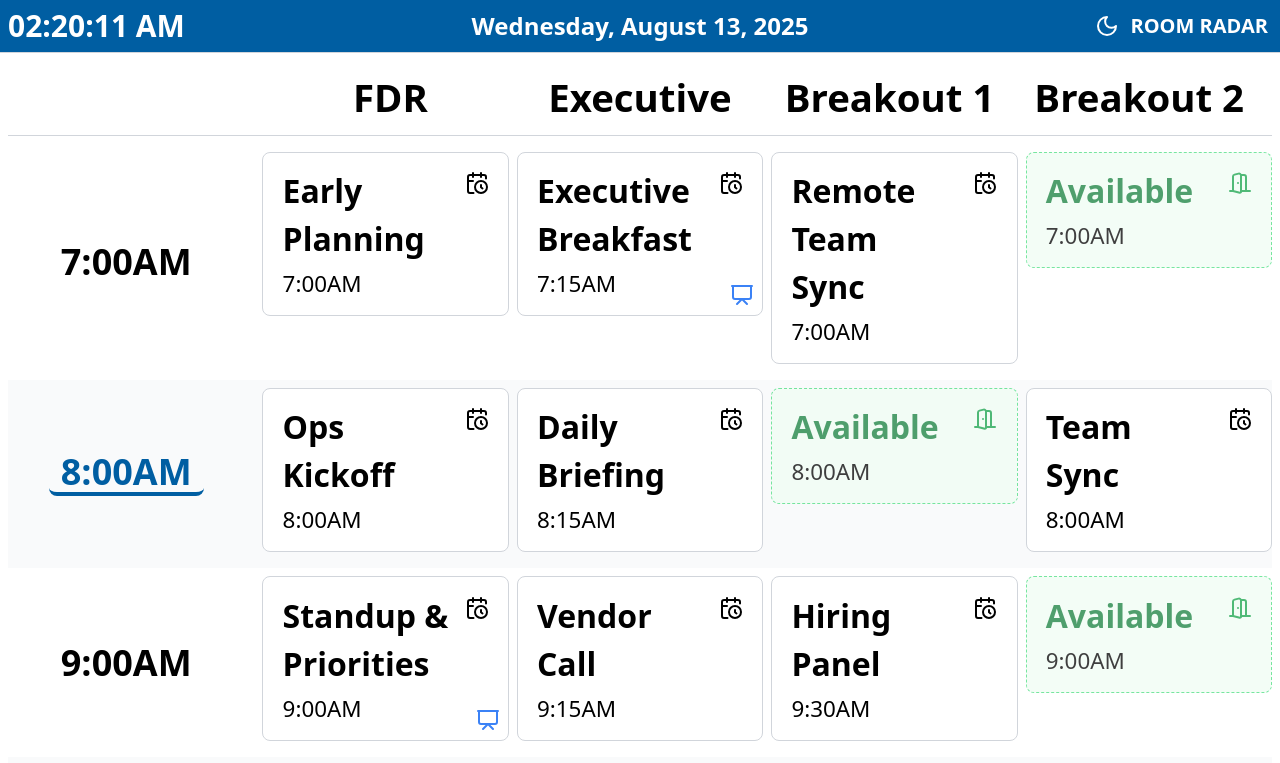
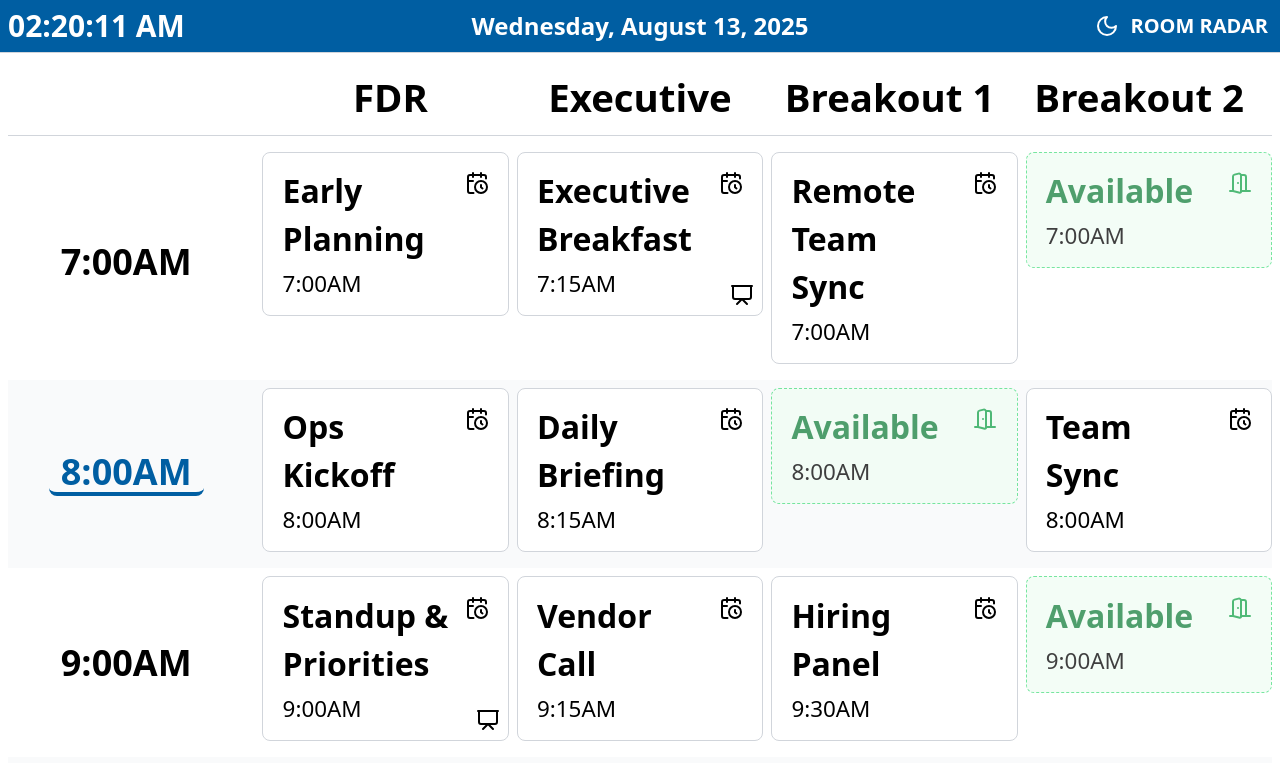
Before and after one commit to LiningCocoon/Room-Radar-Interface, a React (Vite) app: page /simplified in a window 1280 px wide. Shown: the top 763 px of the page. Built offline with nearby package versions, Linux system fonts and the light colour scheme.

Commit message:
[Magic Patterns] Updated from 'AV Icon Color and Card Styling Fix'

```diff
--- a/src/components/MeetingCard.tsx
+++ b/src/components/MeetingCard.tsx
@@ -72,10 +72,7 @@ const MeetingCard: React.FC<MeetingCardProps> = ({
   } else {
     cardClasses += isCondensed ? ' p-[0.54rem] ml-0' : ' p-[0.9rem] ml-0'; // reduced padding by 20%
   }
-  // Apply opacity to all past items
-  if (status === 'past') {
-    cardClasses += ' opacity-50';
-  }
+  // Apply opacity to all past items is now moved to the final return div
   let textColorClass = 'text-black dark:text-white';
   let iconComponent = null;
   // Apply specific styles based on status
@@ -107,9 +104,15 @@ const MeetingCard: React.FC<MeetingCardProps> = ({
     // Remove the gold color styling - use standard text color
     textColorClass = 'text-black dark:text-white';
   }
+  // Get AV icon color based on status
+  const getAvIconColor = () => {
+    if (status === 'active') return 'text-[#005ea2] dark:text-[#4d9eff]';
+    if (status === 'past') return 'text-gray-500 dark:text-gray-400';
+    return 'text-black dark:text-white'; // upcoming
+  };
   // A/V Support icon size based on condensed state
   const avIconSize = isCondensed ? 16 : 20;
-  return <div className={`${cardClasses} mb-2 ml-0.5 mr-1.5 md:ml-1 md:mr-2 lg:ml-1.5 lg:mr-3 relative`}>
+  return <div className={`${cardClasses} mb-2 ml-0.5 mr-1.5 md:ml-1 md:mr-2 lg:ml-1.5 lg:mr-3 relative ${status === 'past' ? 'opacity-50' : ''}`}>
       <div className="flex justify-between items-start">
         <div className="flex-1">
           <h3 className={`${isCondensed ? 'text-[1.0125rem]' : 'text-[1.35rem]'} font-bold ${isAvailable || status === 'active' ? textColorClass : 'text-black dark:text-white'}`}>
@@ -125,7 +128,7 @@ const MeetingCard: React.FC<MeetingCardProps> = ({
       </div>
       {/* A/V Support Icon */}
       {meeting.avSupport && !isAvailable && <div className="absolute bottom-1 right-1">
-          <AVSupportIcon size={avIconSize} className={`text-blue-500 dark:text-blue-400 ${status === 'past' ? 'opacity-70' : ''}`} />
+          <AVSupportIcon size={avIconSize} className={`${getAvIconColor()}`} />
         </div>}
     </div>;
 };
--- a/src/components/SimplifiedMeetingCard.tsx
+++ b/src/components/SimplifiedMeetingCard.tsx
@@ -78,10 +78,7 @@ const SimplifiedMeetingCard: React.FC<SimplifiedMeetingCardProps> = ({
   } else {
     cardClasses += ' border-gray-300 bg-white dark:bg-gray-800 dark:border-gray-700';
   }
-  // Apply opacity to all past items
-  if (status === 'past') {
-    cardClasses += ' opacity-50';
-  }
+  // Apply opacity to all past items is now moved to the final return div
   let textColorClass = 'text-black dark:text-white';
   let iconComponent = null;
   // Apply specific styles based on status
@@ -105,12 +102,18 @@ const SimplifiedMeetingCard: React.FC<SimplifiedMeetingCardProps> = ({
     textColorClass = 'text-black dark:text-white';
     iconComponent = <CalendarClockIcon className="h-7.5 w-7.5 text-black dark:text-white" />;
   }
+  // Get AV icon color based on status
+  const getAvIconColor = () => {
+    if (status === 'active') return 'text-[#005ea2] dark:text-[#4d9eff]';
+    if (status === 'past') return 'text-gray-500 dark:text-gray-400';
+    return 'text-black dark:text-white'; // upcoming
+  };
   // Adjust text sizes based on time of day
   let titleSize = shouldBeSmaller && status === 'past' ? 'text-[1.5rem]' : 'text-[2rem]';
   let timeSize = shouldBeSmaller && status === 'past' ? 'text-[1.1rem]' : 'text-[1.4rem]';
   // A/V Support icon size based on card size
   const avIconSize = shouldBeSmaller && status === 'past' ? 20 : 24;
-  return <div className={cardClasses}>
+  return <div className={`${cardClasses} ${status === 'past' ? 'opacity-50' : ''}`}>
       <div className="flex justify-between items-start">
         <div className="flex-1">
           <h3 className={`${titleSize} font-bold ${isAvailable || status === 'active' ? textColorClass : 'text-black dark:text-white'}`}>
@@ -124,7 +127,7 @@ const SimplifiedMeetingCard: React.FC<SimplifiedMeetingCardProps> = ({
       </div>
       {/* A/V Support Icon */}
       {meeting.avSupport && !isAvailable && <div className="absolute bottom-2 right-2">
-          <AVSupportIcon size={avIconSize} className={`text-blue-500 dark:text-blue-400 ${status === 'past' ? 'opacity-70' : ''}`} />
+          <AVSupportIcon size={avIconSize} className={`${getAvIconColor()}`} />
         </div>}
     </div>;
 };
```
